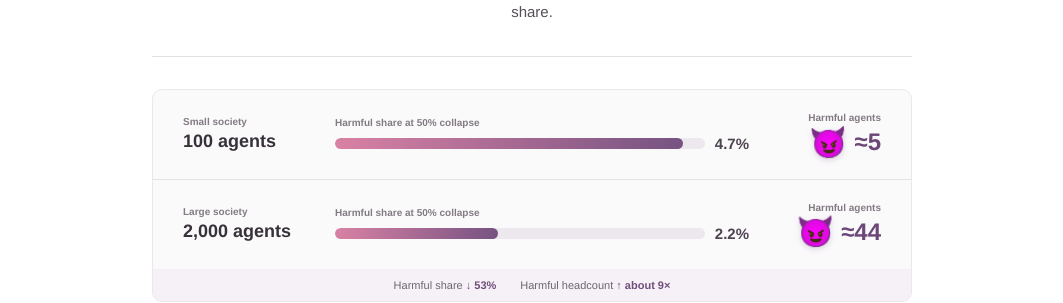
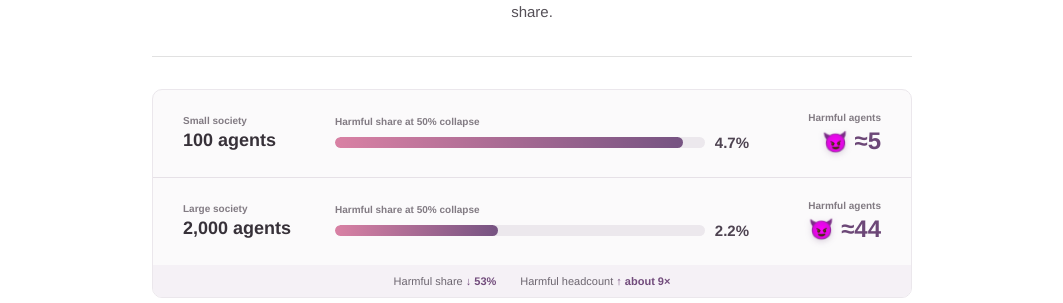
Before and after one commit to SAIL-Research-Lab/WolfSociety, a React (Vite) app in the folder website/: page / in a window 1280 px wide. Shown: the part 1222-1525 px from the top of the page, without its empty margins (108-1171 px from the left). Built offline with nearby package versions, Linux system fonts and the light colour scheme.

Commit message:
Refine harmful-agent icon size

```diff
--- a/website/src/App.css
+++ b/website/src/App.css
@@ -255,7 +255,7 @@
 .size-name strong { color: #373139; font-size: 18px; }
 .count-measure { text-align: right; }
 .count-measure strong { display: flex; align-items: center; justify-content: flex-end; gap: 7px; color: #6c4777; font-size: 24px; }
-.count-measure .count-devil { display: inline-block; font-size: 30px; line-height: 1; filter: drop-shadow(0 2px 3px rgba(91, 48, 105, .2)); animation: count-devil-float 2.2s ease-in-out infinite; }
+.count-measure .count-devil { display: inline-block; font-size: 20px; line-height: 1; filter: drop-shadow(0 2px 3px rgba(91, 48, 105, .2)); animation: count-devil-float 2.2s ease-in-out infinite; }
 .size-comparison-row--large .count-devil { animation-delay: .45s; }
 @keyframes count-devil-float {
   0%, 100% { transform: translateY(1px) rotate(-4deg); }
```
